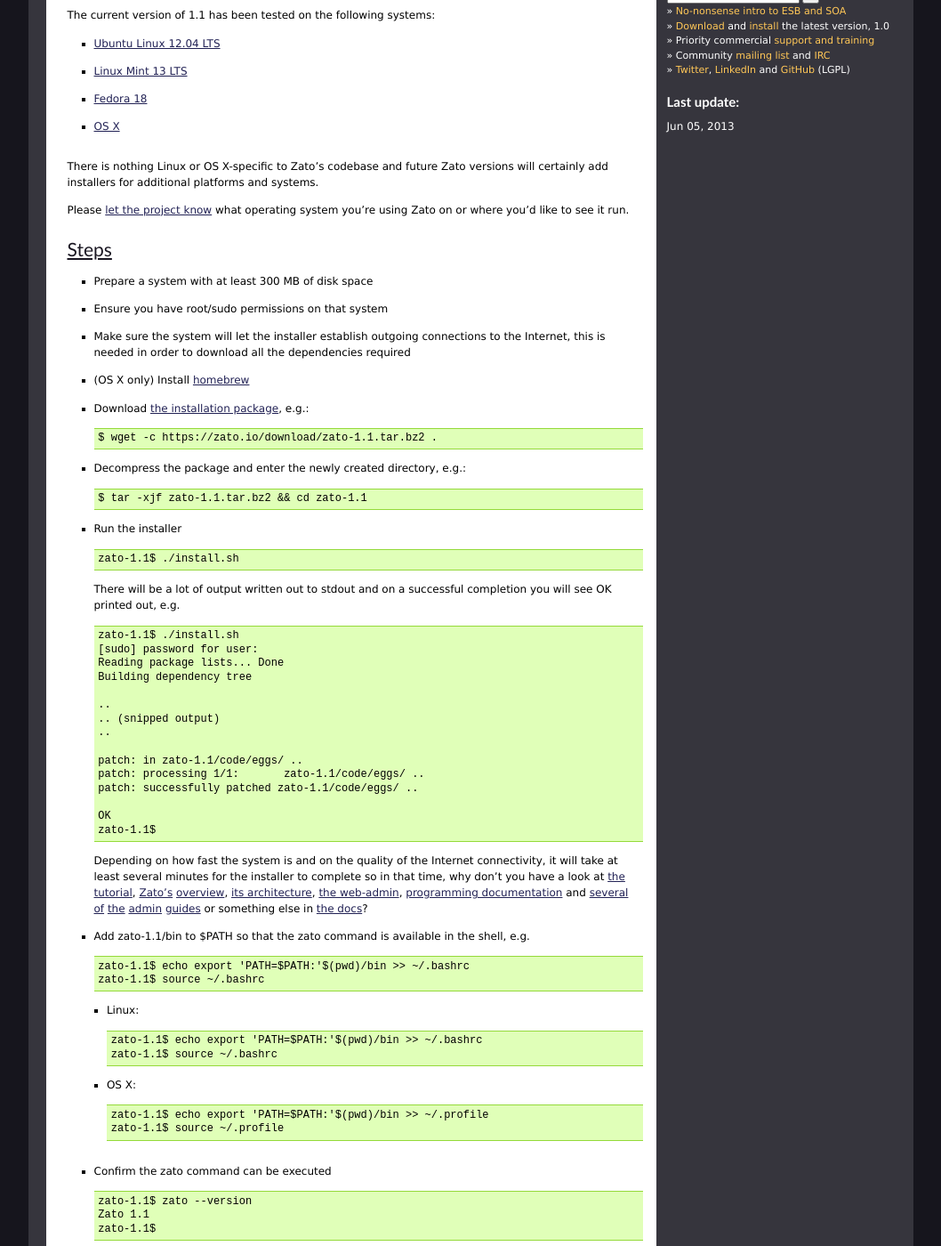
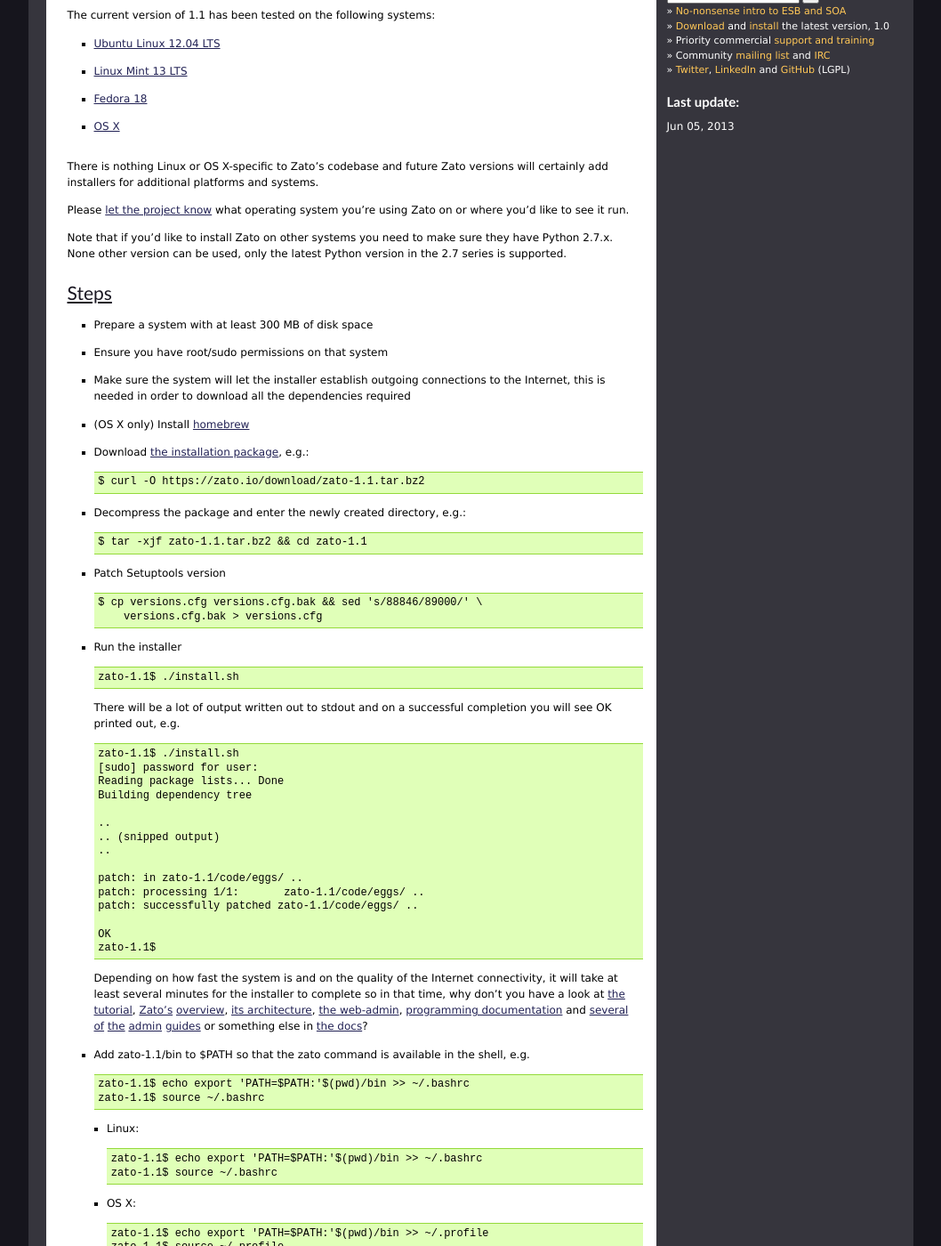
Before and after one commit to rfdiazpr/zato-docs, a Sphinx documentation site: the page built from sphinx/admin/guide/install-zato.txt, in a window 1280 px wide and 1400 px high, scrolled down 228 px. Shown: the whole window at 89% size, without its empty margins (111-1169 px from the left). Built offline with Sphinx 7.4.7, drawn with Linux system fonts in a browser that asks for light colours; some of the changed text lies outside the part shown.

Commit message:
Added new 1.1 installation instructions and a chapter on hotfixes

```diff
--- a/sphinx/admin/guide/install-zato.txt
+++ b/sphinx/admin/guide/install-zato.txt
@@ -20,6 +20,10 @@
 Please :doc:`let the project know <../../project/get-involved>`
 what operating system you're using Zato on or where you'd like to see it run.
 
+Note that if you'd like to install Zato on other systems you need to make sure
+they have Python 2.7.x. None other version can be used, only the latest Python
+version in the 2.7 series is supported.
+
 .. _admin-guide-install-zato-steps:
 
 Steps
@@ -37,13 +41,20 @@
 
   .. parsed-literal::
 
-    $ wget -c https://zato.io/download/zato-1.1.tar.bz2 .
+    $ curl -O https://zato.io/download/zato-1.1.tar.bz2
 
 * Decompress the package and enter the newly created directory, e.g.:
 
   .. parsed-literal::
 
     $ tar -xjf zato-|version|.tar.bz2 && cd zato-|version|
+
+* Patch Setuptools version
+
+  .. parsed-literal::
+
+    $ cp versions.cfg versions.cfg.bak && sed 's/88846/89000/' \\
+        versions.cfg.bak > versions.cfg
 
 * Run the installer
 
@@ -122,6 +133,8 @@
     Zato |version|
     zato-1.1$
 
+* Check if any :doc:`hotfixes <./hotfixes>` need to be installed
+
 * That's all, Zato has been successfully installed in the system.
   You can now visit :doc:`the main documentation index <../../index>` and have
   fun with the next generation ESB and application server!
--- a/sphinx/index.txt
+++ b/sphinx/index.txt
@@ -167,6 +167,7 @@
 ====================
 
     * :doc:`Installing Zato binaries<admin/guide/install-zato>` |
+      :doc:`Installing hotfixes<admin/guide/hotfixes>` |
       :doc:`Components<admin/guide/install-config/overview>` |
       :doc:`Command line interface (CLI)<admin/cli/index>` |
       :doc:`High availability<admin/guide/ha>` |
```
Also changed, not shown: sphinx/admin/guide/hotfixes.txt (added, +92 -0 lines).
